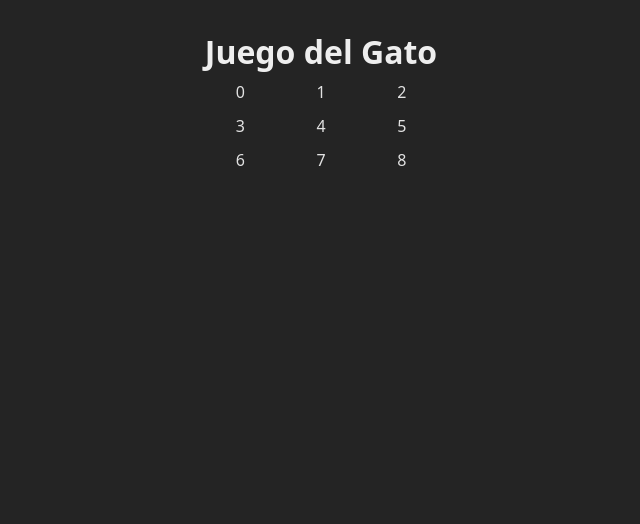
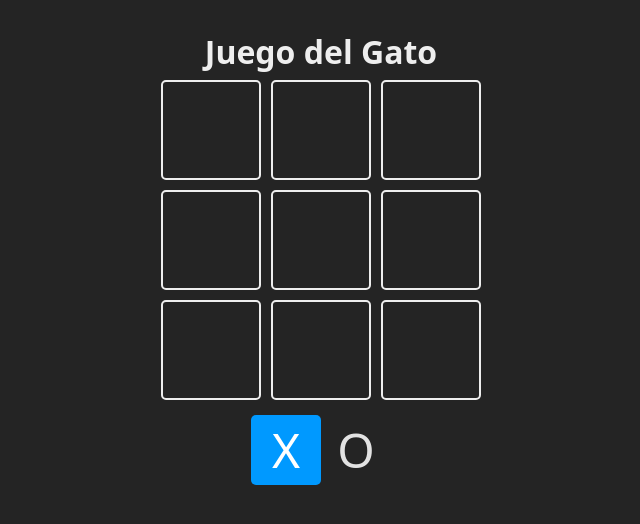
Before and after one commit to Yoel-Gasca/GatoJuego, a React (Vite) app: page / in a window 1280 px wide. Shown: the top 524 px of the page, without its empty margins (319-959 px from the left). Built offline with nearby package versions, Linux system fonts and the light colour scheme.

Commit message:
Layout and logical operation

```diff
--- a/src/App.jsx
+++ b/src/App.jsx
@@ -1,11 +1,48 @@
+import { useState } from "react"
+
 const TURNS = {
   X: 'X',
   O: 'O'
 }
+// --Funcionamiento del tablero--
 
-const board = Array(9).fill(null)
+//Funciones para los turnos
+const Square = ({ children, isSelected, updateBoard, index }) => {
+  // Condicion para los turnos
+  const className = `square ${isSelected ? 'is-selected' : ''}`
+
+  //
+  const handleClick = () => {
+    updateBoard(index)
+  }
+
+  return (
+    <div onClick={handleClick} className={className}>
+      {children}
+    </div>
+  )
+}
 
 function App() {
+  // Cuadricula del Tablero
+  const [board, setBoard] = useState(Array(9).fill(null))
+
+  // Estado para los turnos
+  const [turn, setTurn] = useState(TURNS.X)
+
+  const updateBoard = (index) =>{
+    // No actualizar posicion si esta ocupada
+    if(board[index])return
+    //Atualiza el Board
+    const newBoard = [...board]
+    newBoard[index]= turn
+    setBoard(newBoard)
+
+    //Condicion para cambiar turno
+    const newTurn = turn === TURNS.X ? TURNS.O : TURNS.X
+    setTurn(newTurn)
+  }
+
   return (
     <main className='board'>
       <h1>Juego del Gato</h1>
@@ -13,14 +50,25 @@
         {
           board.map((_, index) =>{
             return (
-              <div className="cell" key={index}>
-                <span className="cell_content">
-                  {index}
-                </span>
-              </div>
+              <Square
+                key={index}
+                index={index}
+                updateBoard={updateBoard}
+              >
+                {board[index]}
+              </Square>
             )
           })
         }
+      </section>
+
+      <section className="turn">
+        <Square isSelected= {turn === TURNS.X}>
+          {TURNS.X}
+        </Square>
+        <Square isSelected= {turn === TURNS.O}>
+          {TURNS.O}
+        </Square>
       </section>
     </main>
   )
```
